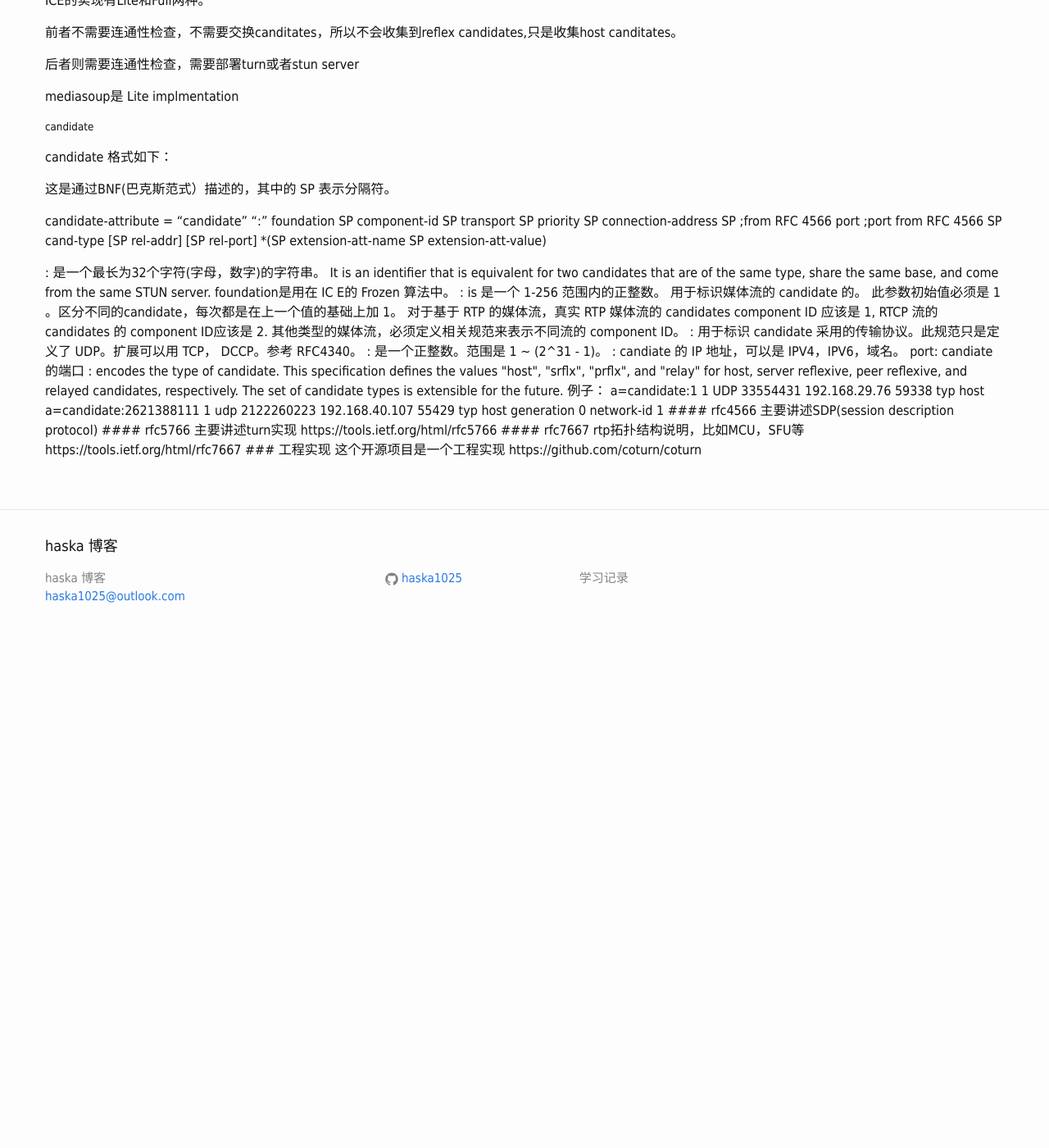
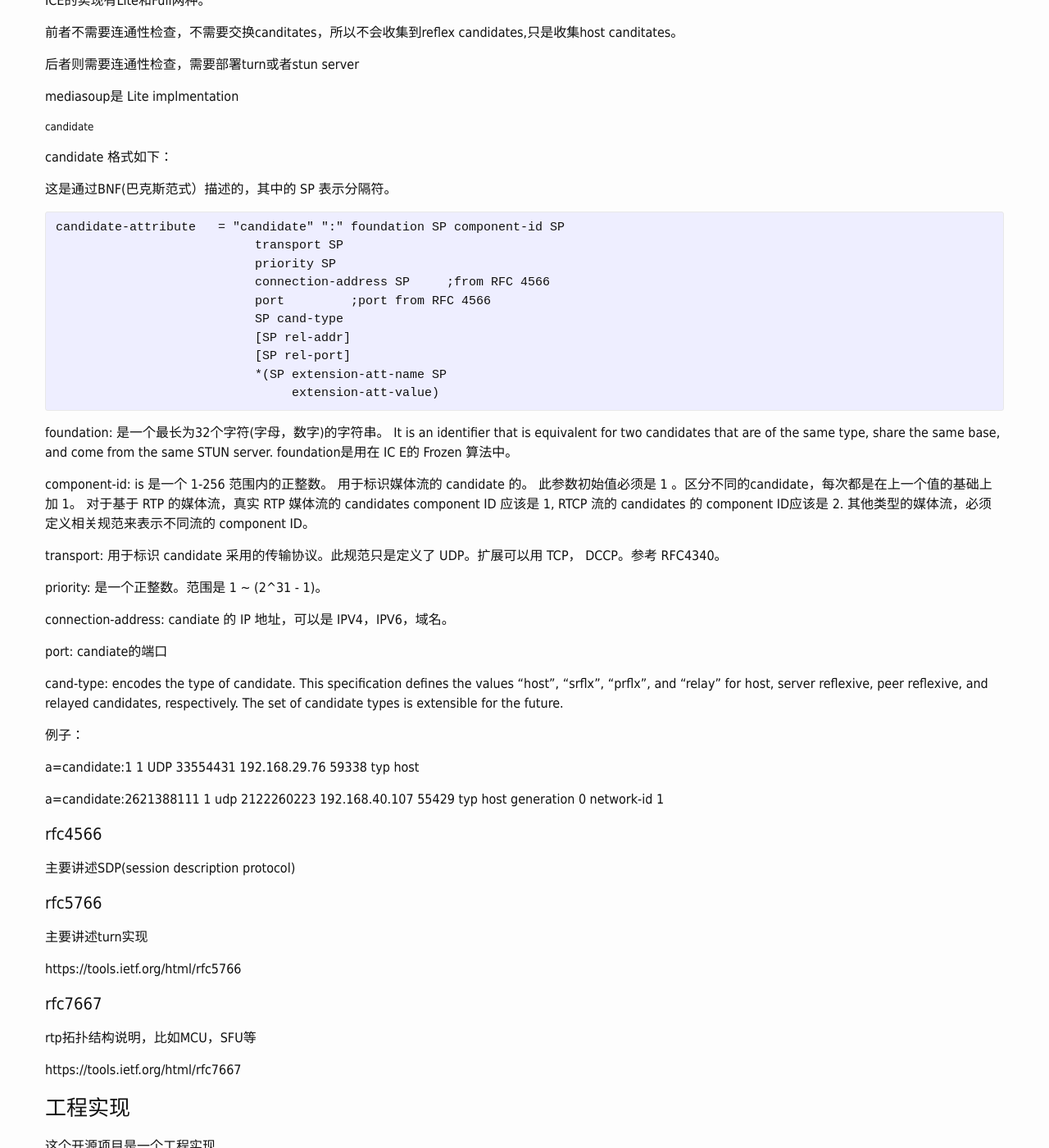
Before and after one commit to haska1025/haska1025.github.io, a Jekyll site: the page built from _posts/2019-01-12-p2p_ relative.md, in a window 1280 px wide and 1400 px high, scrolled down 1123 px. Shown: the whole window at 82% size. Built offline with Jekyll 4.4.1, drawn with Linux system fonts in a browser that asks for light colours; before the commit the page ends 1922 px from its top, so only the background shows below that; some of the changed text lies outside the part shown.

Commit message:
Update 2019-01-12-p2p_ relative.md

````diff
--- a/_posts/2019-01-12-p2p_ relative.md
+++ b/_posts/2019-01-12-p2p_ relative.md
@@ -61,7 +61,8 @@ candidate 格式如下：
 
 这是通过BNF(巴克斯范式）描述的，其中的 SP 表示分隔符。
 
- candidate-attribute   = "candidate" ":" foundation SP component-id SP
+```
+candidate-attribute   = "candidate" ":" foundation SP component-id SP
                            transport SP
                            priority SP
                            connection-address SP     ;from RFC 4566
@@ -71,23 +72,24 @@ candidate 格式如下：
                            [SP rel-port]
                            *(SP extension-att-name SP
                                 extension-att-value)
+```
 
-<foundation>:  是一个最长为32个字符(字母，数字)的字符串。  It is an
+foundation:  是一个最长为32个字符(字母，数字)的字符串。  It is an
       identifier that is equivalent for two candidates that are of the
       same type, share the same base, and come from the same STUN
       server.  foundation是用在 IC E的 Frozen 算法中。
 
-<component-id>:  is 是一个 1-256 范围内的正整数。 用于标识媒体流的 candidate 的。  此参数初始值必须是 1 。区分不同的candidate，每次都是在上一个值的基础上加 1。  对于基于 RTP 的媒体流，真实 RTP 媒体流的 candidates component ID 应该是 1, RTCP 流的 candidates 的 component ID应该是 2.  其他类型的媒体流，必须定义相关规范来表示不同流的 component ID。
+component-id:  is 是一个 1-256 范围内的正整数。 用于标识媒体流的 candidate 的。  此参数初始值必须是 1 。区分不同的candidate，每次都是在上一个值的基础上加 1。  对于基于 RTP 的媒体流，真实 RTP 媒体流的 candidates component ID 应该是 1, RTCP 流的 candidates 的 component ID应该是 2.  其他类型的媒体流，必须定义相关规范来表示不同流的 component ID。
 
-<transport>:  用于标识 candidate 采用的传输协议。此规范只是定义了 UDP。扩展可以用 TCP， DCCP。参考 RFC4340。
+transport:  用于标识 candidate 采用的传输协议。此规范只是定义了 UDP。扩展可以用 TCP， DCCP。参考 RFC4340。
 
-<priority>:  是一个正整数。范围是 1 ~ (2^31 - 1)。
+priority:  是一个正整数。范围是 1 ~ (2^31 - 1)。
 
-<connection-address>: candiate 的 IP 地址，可以是 IPV4，IPV6，域名。
+connection-address: candiate 的 IP 地址，可以是 IPV4，IPV6，域名。
 
 port: candiate的端口
 
-<cand-type>:  encodes the type of candidate.  This specification
+cand-type:  encodes the type of candidate.  This specification
       defines the values "host", "srflx", "prflx", and "relay" for host,
       server reflexive, peer reflexive, and relayed candidates,
       respectively.  The set of candidate types is extensible for the
````
